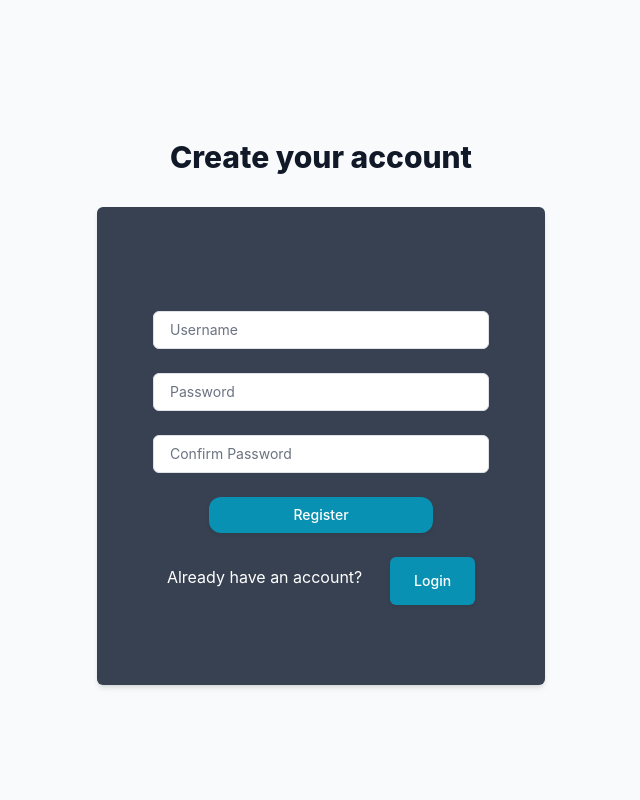
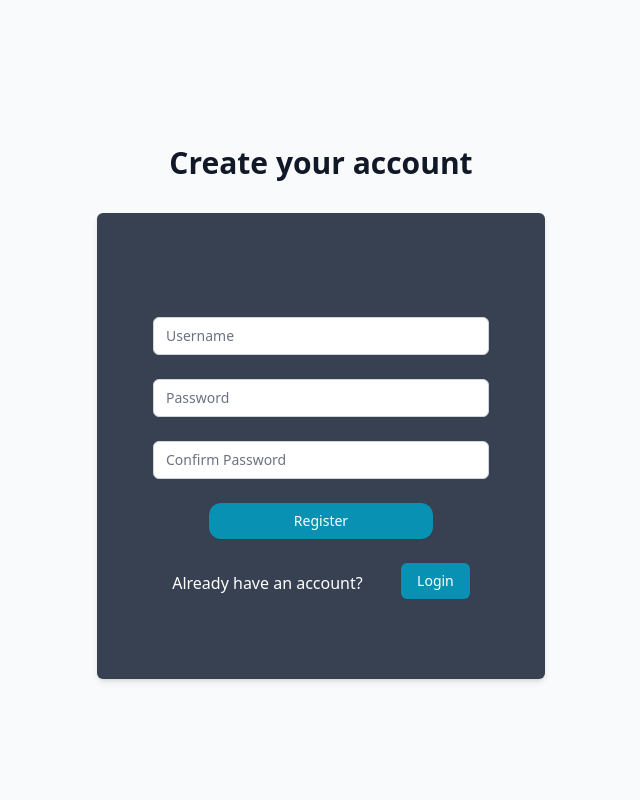
Before and after one commit to loaihabb/Django---FlowersGalley, a Django app: page /en/accounts/register/ in a window 1280 px wide. Shown: the whole page, without its empty margins (319-959 px from the left). Run offline with Django 5.2, Linux system fonts and the light colour scheme; some libraries are stand-ins or nearby versions.

Commit message:
Bugs Fixed

```diff
--- a/templates/registration/register.html
+++ b/templates/registration/register.html
@@ -1,10 +1,6 @@
 {% load i18n %}
 
 <div class="min-h-screen flex items-center justify-center bg-gray-50 py-12 px-4 sm:px-6 lg:px-8">
-  <header>
-    <link rel="stylesheet" href="https://stackpath.bootstrapcdn.com/bootstrap/4.4.1/css/bootstrap.min.css" integrity="sha384-Vkoo8x4CGsO3+Hhxv8T/Q5PaXtkKtu6ug5TOeNV6gBiFeWPGFN9MuhOf23Q9Ifjh" crossorigin="anonymous" />
-  </header>
-
   <div class="max-w-md w-full space-y-8">
     <div>
       <h2 class="mt-6 text-center text-3xl font-extrabold text-gray-900">Create your account</h2>
@@ -13,15 +9,15 @@
       {% csrf_token %}
       <div>
         <label for="username" class="sr-only">Username</label>
-        <input id="username" name="username" type="text" autocomplete="username" required class="appearance-none block w-full px-3 py-2 border border-gray-300 placeholder-gray-500 text-gray-900 rounded-md focus:outline-none focus:ring-indigo-500 focus:border-indigo-500 sm:text-sm mb-2" placeholder="Username">
+        <input id="username" name="username" type="text" autocomplete="username" required class="appearance-none block w-full px-3 py-2 border border-gray-300 placeholder-gray-500 text-gray-900 rounded-md sm:text-sm mb-2" placeholder="Username">
       </div>
       <div>
         <label for="password1" class="sr-only">Password</label>
-        <input id="password1" name="password1" type="password" autocomplete="new-password" required class="appearance-none block w-full px-3 py-2 border border-gray-300 placeholder-gray-500 text-gray-900 rounded-md focus:outline-none focus:ring-indigo-500 focus:border-indigo-500 sm:text-sm mb-2" placeholder="Password">
+        <input id="password1" name="password1" type="password" autocomplete="new-password" required class="appearance-none block w-full px-3 py-2 border border-gray-300 placeholder-gray-500 text-gray-900 rounded-md sm:text-sm mb-2" placeholder="Password">
       </div>
       <div>
         <label for="password2" class="sr-only">Confirm Password</label>
-        <input id="password2" name="password2" type="password" autocomplete="new-password" required class="appearance-none block w-full px-3 py-2 border border-gray-300 placeholder-gray-500 text-gray-900 rounded-md focus:outline-none focus:ring-indigo-500 focus:border-indigo-500 sm:text-sm mb-2" placeholder="Confirm Password">
+        <input id="password2" name="password2" type="password" autocomplete="new-password" required class="appearance-none block w-full px-3 py-2 border border-gray-300 placeholder-gray-500 text-gray-900 rounded-md sm:text-sm mb-2" placeholder="Confirm Password">
       </div>
 
       <div class="text-red-500 text-center">
@@ -33,13 +29,12 @@
         <button type="submit" value="Register" class="w-2/3 py-2 px-4 rounded-xl shadow-sm text-sm font-medium text-white hover:scale-110 transition-transform duration-700 bg-cyan-600">Register</button>
       </div>
       <div class="flex justify-around">
-      <p class="text-white mt-2">Already have an account?</p>
-      <a href="/accounts/login" class="flex justify-start">
-        <button type="button" class="w-full py-2 px-4 rounded-md shadow-sm text-sm font-medium text-white bg-cyan-600 hover:bg-cyan-700 hover:scale-110 transition-transform duration-700 ">Login</button>
-      </a>
-    </div>
+        <p class="text-white mt-2">Already have an account?</p>
+        <a href="/accounts/login" class="flex justify-start">
+          <button type="button" class="w-full py-2 px-4 rounded-md shadow-sm text-sm font-medium text-white bg-cyan-600 hover:bg-cyan-700 hover:scale-110 transition-transform duration-700 ">Login</button>
+        </a>
+      </div>
     </form>
-
   </div>
 </div>
 
```
Also changed, not shown: templates/create-flower.html (+10 -17 lines), templates/detail.html (+7 -9 lines), templates/registration/login.html (+5 -30 lines), templates/update-flower.html (indentation only).
